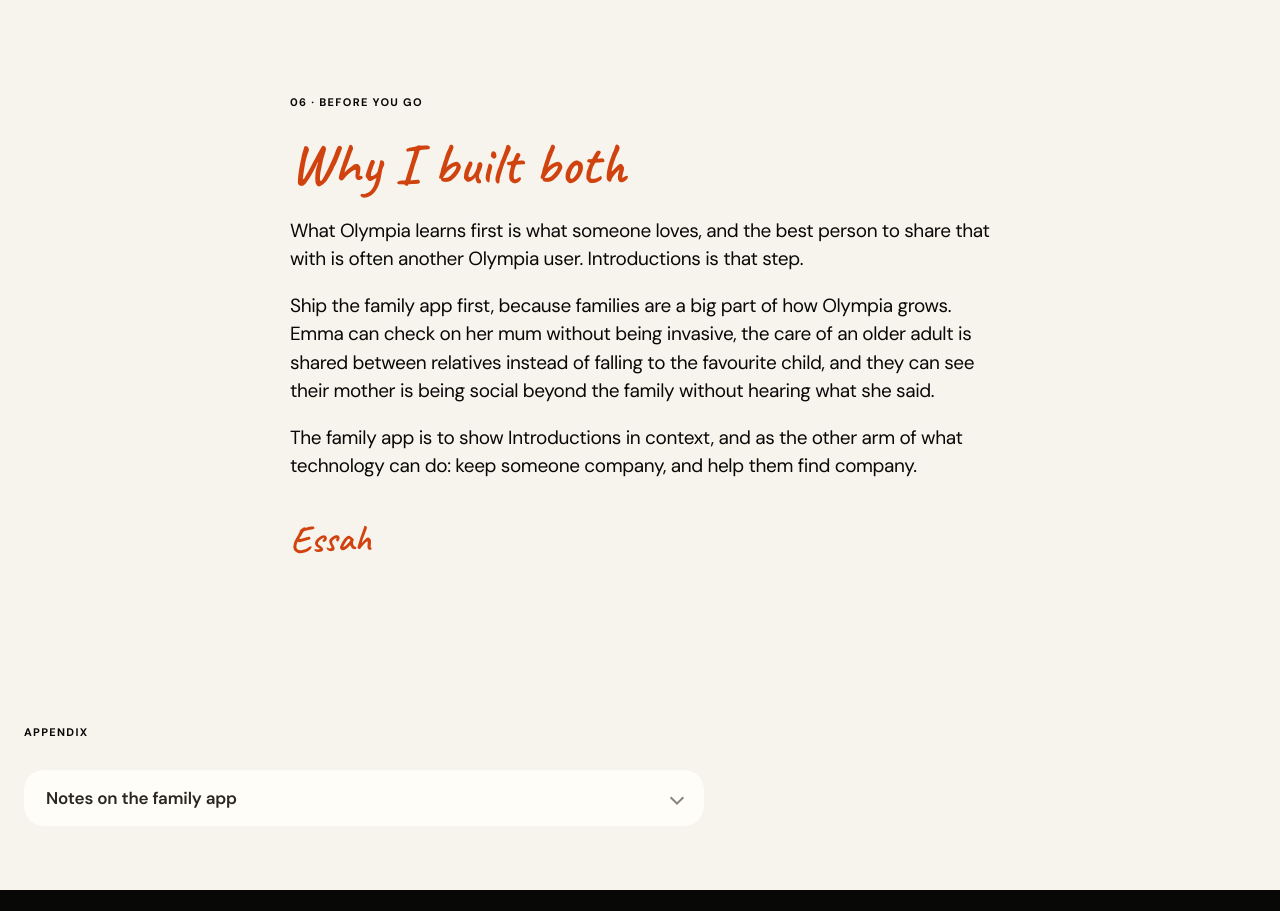
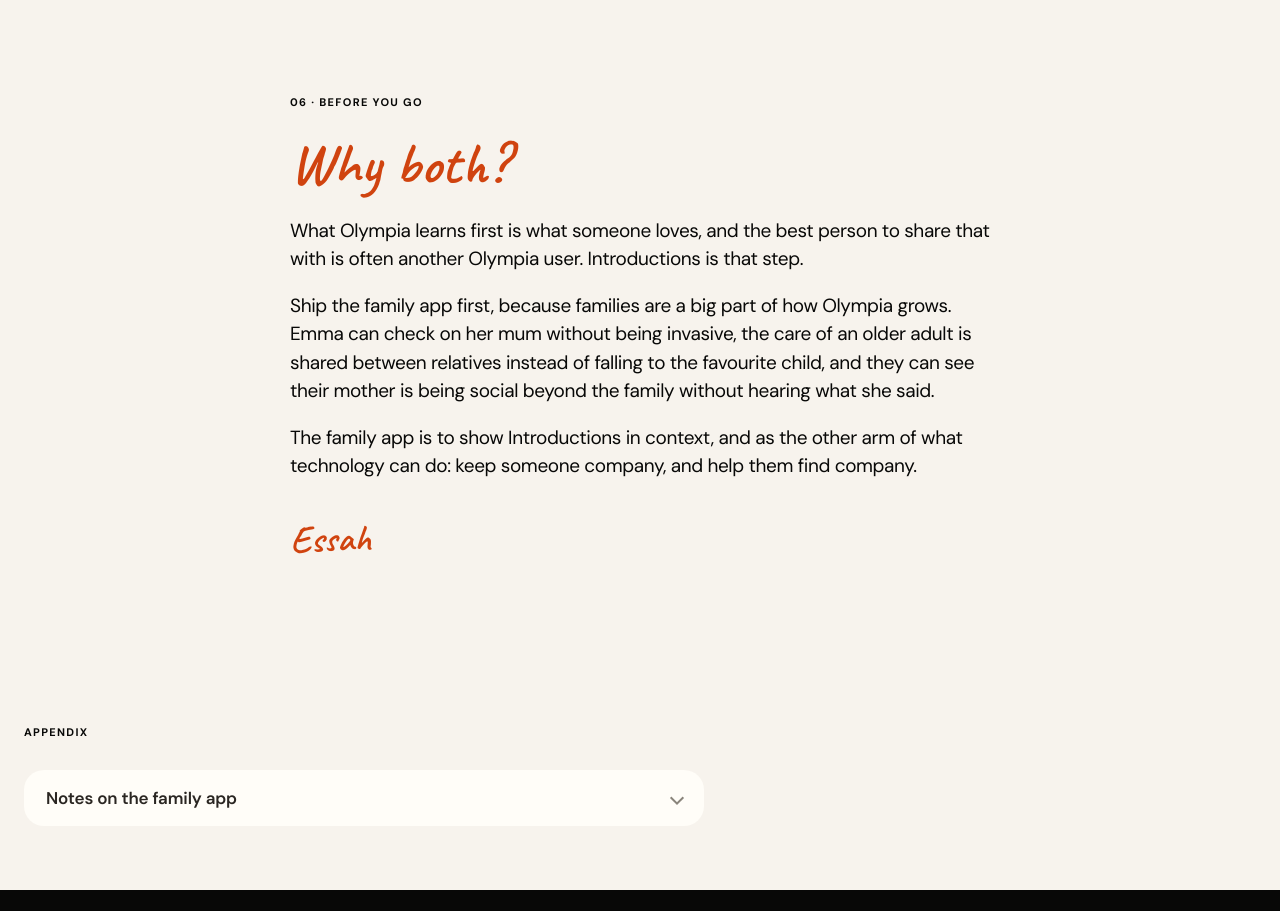
Before and after one commit to moeessah/olympia, a plain HTML site: page index.html in a window 1280 px wide. Shown: the part 6480-7391 px from the top of the page. Drawn offline with Linux system fonts and the light colour scheme.

Commit message:
Add files via upload

```diff
--- a/index.html
+++ b/index.html
@@ -3031,7 +3031,7 @@
 <section class="section note-sec" data-label="Why both?" id="note">
 <div class="container founder-note">
 <span class="eyebrow">06 · BEFORE YOU GO</span>
-<p class="hand fn-title">Why I built both</p>
+<p class="hand fn-title">Why both?</p>
 <p class="body">What Olympia learns first is what someone loves, and the best person to share that with is often another Olympia user. Introductions is that step.</p>
 <p class="body">Ship the family app first, because families are a big part of how Olympia grows. Emma can check on her mum without being invasive, the care of an older adult is shared between relatives instead of falling to the favourite child, and they can see their mother is being social beyond the family without hearing what she said.</p>
 <p class="body">The family app is to show Introductions in context, and as the other arm of what technology can do: keep someone company, and help them find company.</p>
```
